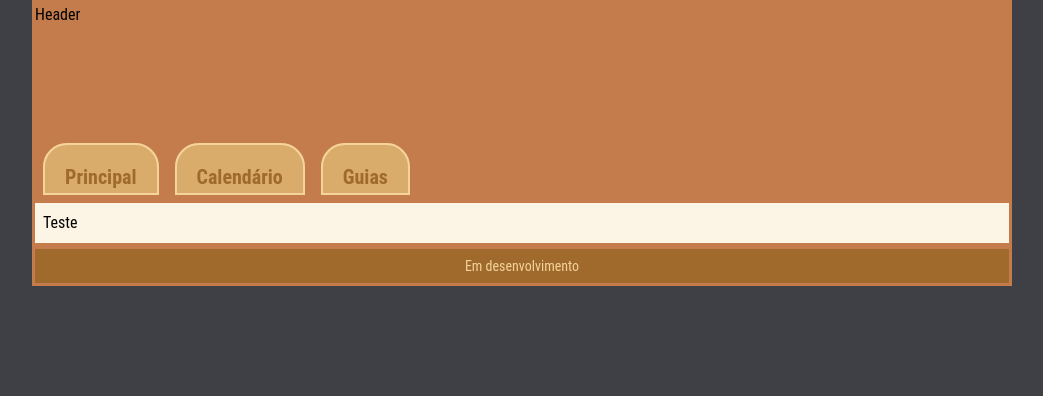
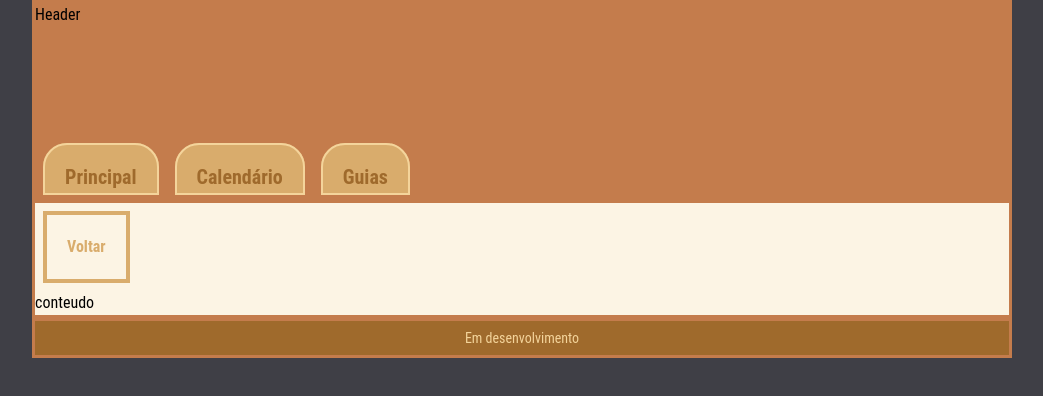
Before and after one commit to Romenildo/ddtank-info, a Next.js app: page /guides/jewel in a window 1280 px wide. Shown: the top 396 px of the page, without its empty margins (118-1161 px from the left). Built offline with nearby package versions, Linux system fonts and the light colour scheme.

Commit message:
feat: itemButton e navegação para items do guia

```diff
--- a/app/(pages)/calender/page.tsx
+++ b/app/(pages)/calender/page.tsx
@@ -4,6 +4,7 @@ import Calender from "../../components/template/calender/calender"
 import { dungeonsWeek } from "@/app/api/data/dungeons"
 import Content from "../../components/template/content"
 import { useState } from "react"
+import ItemButton from "@/app/components/itemButton"
 
 interface CalenderContentProps {
 
@@ -18,12 +19,7 @@ const CalenderContent = (props: CalenderContentProps) =>{
             <div className="flex gap-5 mt-6 ml-4">
 
                 {dungeonsWeek.map((item:any)=>(
-                    <button className={`border-4 border-ddFour text-ddFour font-bold p-1 hover:bg-ddFirst hover:text-ddSec hover:border-none hover:cursor-pointer
-                        ${currentDay.id === item.id && "bg-ddFirst text-ddSec border-none"}
-                    `}
-                        onClick={()=>{setCurrentDay(dungeonsWeek[item.id])}}
-                        key={item.id}
-                    >{item.day}</button>
+                    <ItemButton label={item.day} key={item.id} active={currentDay.id === item.id } onClick={()=>{setCurrentDay(dungeonsWeek[item.id])}}/>
                 ))}
             </div>
 
--- a/app/(pages)/guides/jewel/page.tsx
+++ b/app/(pages)/guides/jewel/page.tsx
@@ -1,19 +1,25 @@
+import ItemButton from "@/app/components/itemButton"
 import ItemMenu from "@/app/components/itemMenu"
 import Content from "@/app/components/template/content"
+import Link from "next/link"
 
 
-interface GuidesProps {
+interface JewelProps {
 
 }
 
-const Guides = (props: GuidesProps) =>{
+const Jewel = (props: JewelProps) =>{
     return (
         <Content>
-            <div className="flex p-2">
-                Teste
+            <Link href="/guides">
+                <ItemButton label="Voltar" className="p-5 m-2 "/>
+            </Link>
+            <div className="flex flex-col">
+                conteudo
             </div>
+
         </Content>
     )
 }
 
-export default Guides
+export default Jewel
--- /dev/null
+++ b/app/(pages)/guides/monts/page.tsx
@@ -0,0 +1,19 @@
+import ItemMenu from "@/app/components/itemMenu"
+import Content from "@/app/components/template/content"
+
+
+interface MontsProps {
+
+}
+
+const Monts = (props: MontsProps) =>{
+    return (
+        <Content>
+            <div className="flex p-2">
+                Monts
+            </div>
+        </Content>
+    )
+}
+
+export default Monts
--- a/app/(pages)/guides/page.tsx
+++ b/app/(pages)/guides/page.tsx
@@ -1,5 +1,6 @@
 import ItemMenu from "@/app/components/itemMenu"
 import Content from "../../components/template/content"
+import Link from "next/link"
 
 
 interface GuidesProps {
@@ -10,8 +11,14 @@ const Guides = (props: GuidesProps) =>{
     return (
         <Content>
             <div className="flex p-2 gap-4">
-                <ItemMenu url="/images/menu/jewel.png" label="Joiás"/>
-                <ItemMenu url="/images/menu/mont.png" label="Montarias"/>
+                <Link href="/guides/jewel">
+                    <ItemMenu url="/images/menu/jewel.png" label="Joiás"/>
+                </Link>
+                <Link href="/guides/monts">
+                    <ItemMenu url="/images/menu/mont.png" label="Montarias"/>
+                </Link>
+
+
             </div>
         </Content>
     )
--- /dev/null
+++ b/app/components/itemButton.tsx
@@ -0,0 +1,24 @@
+import Image from "next/image"
+
+
+interface ItemButtonProps {
+    label: string
+    active?: boolean
+    key?: any
+    onClick?: () => any
+    className?: any
+}
+
+const ItemButton = (props: ItemButtonProps) =>{
+    return (
+        <button className={`border-4 border-ddFour text-ddFour font-bold p-1 hover:bg-ddFirst hover:text-ddSec hover:border-none hover:cursor-pointer
+                        ${props.active&& "bg-ddFirst text-ddSec border-none"}
+                        ${props.className}
+                    `}
+                        onClick={props.onClick}
+                        key={props.key}
+                    >{props.label}</button>
+    )
+}
+
+export default ItemButton
```
